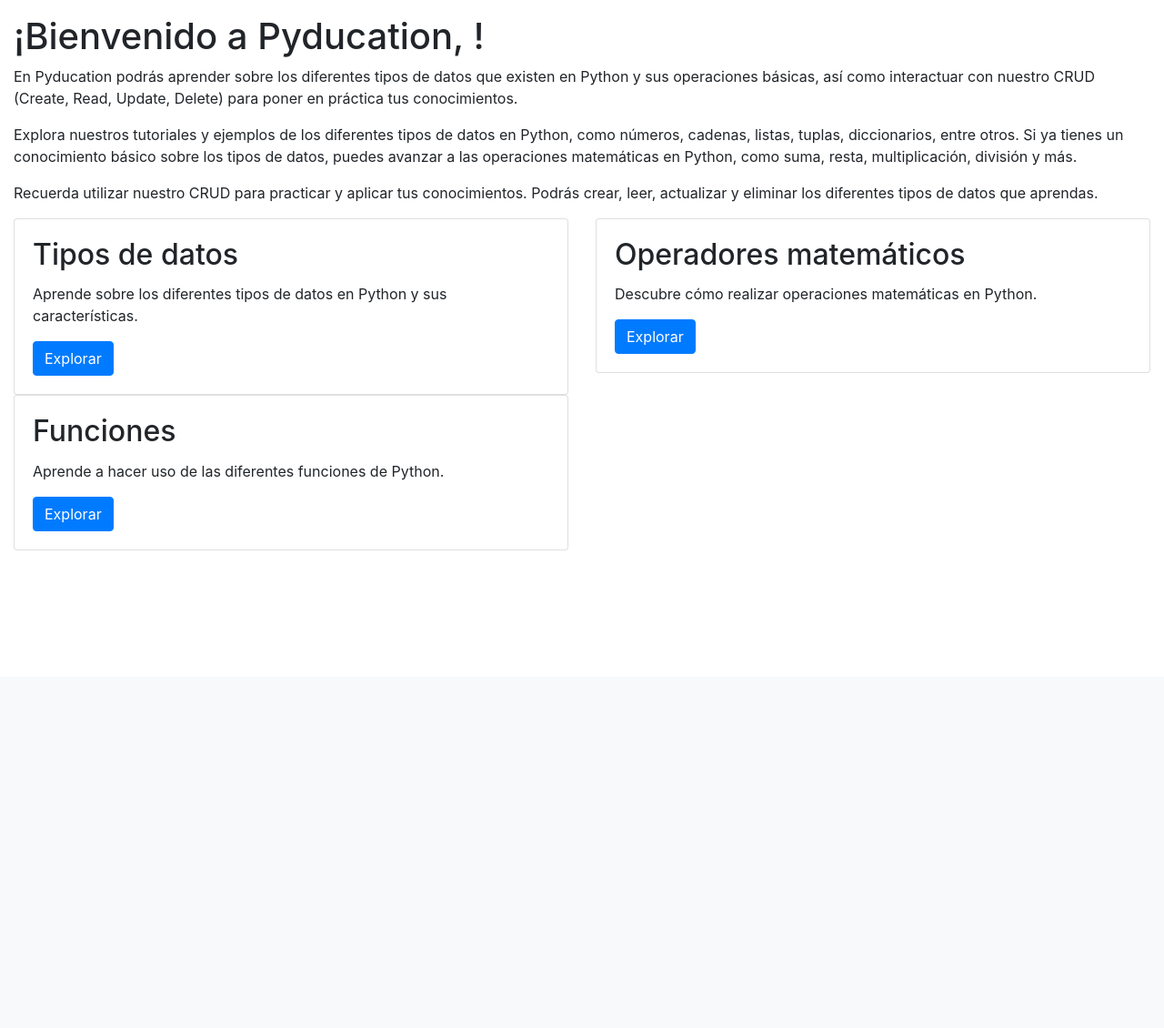
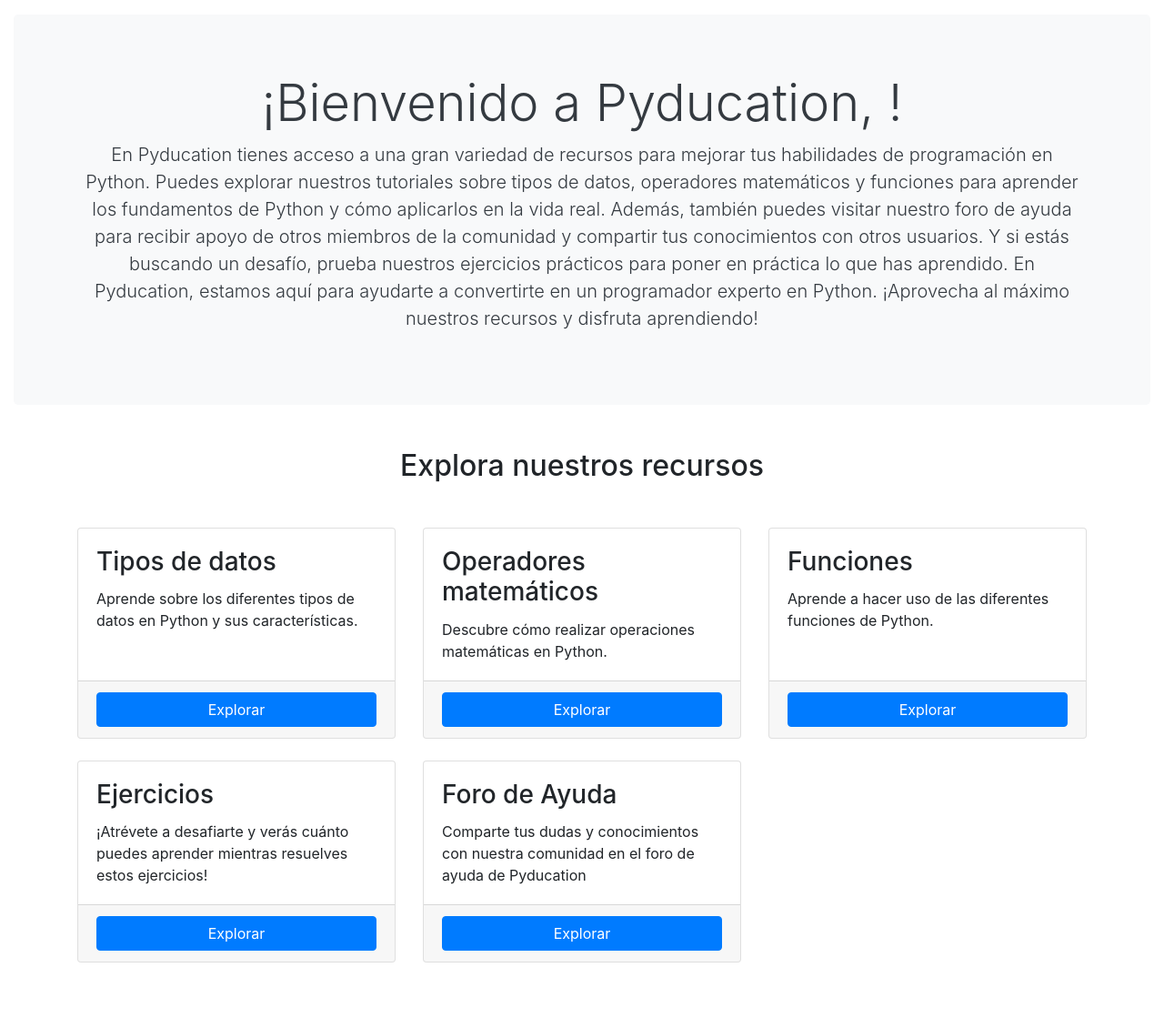
Before and after one commit to Andres-Villante/PyDucation, a Django app: page /pyducation/ in a window 1280 px wide. Shown: the part 56-1186 px from the top of the page at 91% size. Before the commit the page ends 661 px from the top, so only its background shows below. Run offline with Django 4.2, Linux system fonts and the light colour scheme; some libraries are stand-ins or nearby versions.

Commit message:
cambios en la interfaz grafica

```diff
--- a/PyDucation/templates/PyDucation/base.html
+++ b/PyDucation/templates/PyDucation/base.html
@@ -24,7 +24,7 @@
             <a class="nav-link text-dark" href="{% url 'math_operator_list' %}">Operadores Matemáticos</a>
             <a class="nav-link text-dark" href="{% url 'function_list' %}">Funciones</a>
             <a class="nav-link text-dark mr-auto" href="{% url 'exercise_list' %}">Ejercicios</a>
-            <a class="nav-link text-dark mr-auto" href="{% url 'post_list' %}">Ayuda</a>
+            <a class="nav-link text-dark mr-auto" href="{% url 'post_list' %}">Foro de Ayuda</a>
         {% else %}
             <a class="nav-link text-dark mr-auto" href="{% url 'home' %}">PyDucation</a>
         {% endif %}
--- a/PyDucation/templates/pyducation.html
+++ b/PyDucation/templates/pyducation.html
@@ -1,36 +1,70 @@
 {% extends 'PyDucation/base.html' %}
 
 {% block content %}
+  <section class="jumbotron bg-light text-dark text-center">
+    <div class="container">
+      <h1 class="display-4">¡Bienvenido a Pyducation, {{ user.username }}!</h1>
+      <p class="lead">En Pyducation tienes acceso a una gran variedad de recursos para mejorar tus habilidades de programación en Python. Puedes explorar nuestros tutoriales sobre tipos de datos, operadores matemáticos y funciones para aprender los fundamentos de Python y cómo aplicarlos en la vida real. Además, también puedes visitar nuestro foro de ayuda para recibir apoyo de otros miembros de la comunidad y compartir tus conocimientos con otros usuarios. Y si estás buscando un desafío, prueba nuestros ejercicios prácticos para poner en práctica lo que has aprendido. En Pyducation, estamos aquí para ayudarte a convertirte en un programador experto en Python. ¡Aprovecha al máximo nuestros recursos y disfruta aprendiendo!</p>
+    </div>
+  </section>
 
-  <h1>¡Bienvenido a Pyducation, {{ user.username }}!</h1>
-  <p>En Pyducation podrás aprender sobre los diferentes tipos de datos que existen en Python y sus operaciones básicas, así como interactuar con nuestro CRUD (Create, Read, Update, Delete) para poner en práctica tus conocimientos.</p>
-  <p>Explora nuestros tutoriales y ejemplos de los diferentes tipos de datos en Python, como números, cadenas, listas, tuplas, diccionarios, entre otros. Si ya tienes un conocimiento básico sobre los tipos de datos, puedes avanzar a las operaciones matemáticas en Python, como suma, resta, multiplicación, división y más.</p>
-  <p>Recuerda utilizar nuestro CRUD para practicar y aplicar tus conocimientos. Podrás crear, leer, actualizar y eliminar los diferentes tipos de datos que aprendas.</p>
+  <div class="container my-5">
+    <h2 class="text-center mb-5">Explora nuestros recursos</h2>
     <div class="row">
-    <div class="col-md-6">
-      <div class="card">
+      <div class="col-lg-4 col-md-6 mb-4">
+        <div class="card h-100">
           <div class="card-body">
-          <h2 class="card-title">Tipos de datos</h2>
+            <h3 class="card-title">Tipos de datos</h3>
             <p class="card-text">Aprende sobre los diferentes tipos de datos en Python y sus características.</p>
-          <a href="{% url 'data_type_list' %}" class="btn btn-primary">Explorar</a>
+          </div>
+          <div class="card-footer">
+            <a href="{% url 'data_type_list' %}" class="btn btn-primary w-100">Explorar</a>
           </div>
         </div>
       </div>
-    <div class="col-md-6">
-      <div class="card">
+      <div class="col-lg-4 col-md-6 mb-4">
+        <div class="card h-100">
           <div class="card-body">
-          <h2 class="card-title">Operadores matemáticos</h2>
+            <h3 class="card-title">Operadores matemáticos</h3>
             <p class="card-text">Descubre cómo realizar operaciones matemáticas en Python.</p>
-          <a href="{% url 'math_operator_list' %}" class="btn btn-primary">Explorar</a>
+          </div>
+          <div class="card-footer">
+            <a href="{% url 'math_operator_list' %}" class="btn btn-primary w-100">Explorar</a>
           </div>
         </div>
       </div>
-    <div class="col-md-6">
-      <div class="card">
+      <div class="col-lg-4 col-md-6 mb-4">
+        <div class="card h-100">
           <div class="card-body">
-          <h2 class="card-title">Funciones</h2>
+            <h3 class="card-title">Funciones</h3>
             <p class="card-text">Aprende a hacer uso de las diferentes funciones de Python.</p>
-          <a href="{% url 'function_list' %}" class="btn btn-primary">Explorar</a>
+          </div>
+          <div class="card-footer">
+            <a href="{% url 'function_list' %}" class="btn btn-primary w-100">Explorar</a>
+          </div>
+        </div>
+      </div>
+      <div class="col-lg-4 col-md-6 mb-4">
+        <div class="card h-100">
+          <div class="card-body">
+            <h3 class="card-title">Ejercicios</h3>
+            <p class="card-text">¡Atrévete a desafiarte y verás cuánto puedes aprender mientras resuelves estos ejercicios!</p>
+          </div>
+          <div class="card-footer">
+            <a href="{% url 'exercise_list' %}" class="btn btn-primary w-100">Explorar</a>
+          </div>
+        </div>
+      </div>
+      <div class="col-lg-4 col-md-6 mb-4">
+        <div class="card h-100">
+          <div class="card-body">
+            <h3 class="card-title">Foro de Ayuda</h3>
+            <p class="card-text">Comparte tus dudas y conocimientos con nuestra comunidad en el foro de ayuda de Pyducation</p>
+          </div>
+          <div class="card-footer">
+            <a href="{% url 'post_list' %}" class="btn btn-primary w-100">Explorar</a>
+          </div>
+        </div>
       </div>
     </div>
   </div>
```
Also changed, not shown: PyDucation/templates/PyDucation/home.html (line endings or trailing spaces), db.sqlite3, 1 other file. Lines whose indentation alone changed are shown as unchanged.
